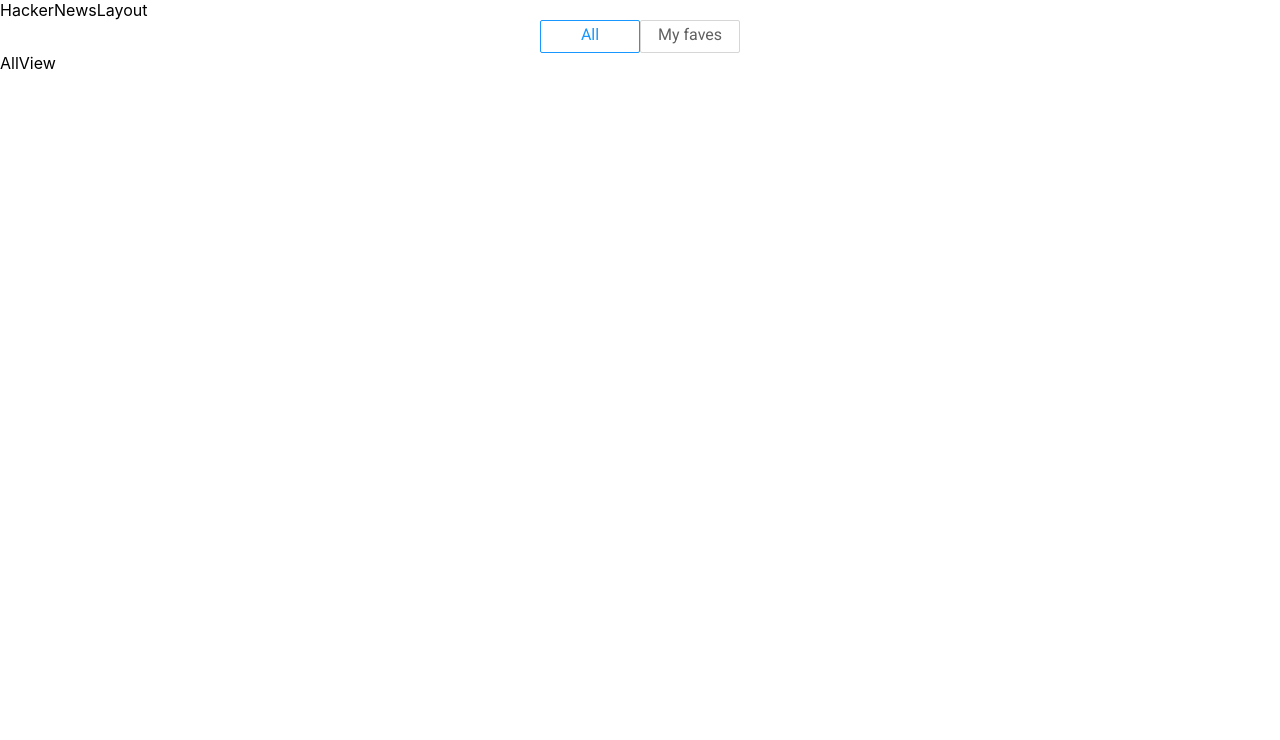
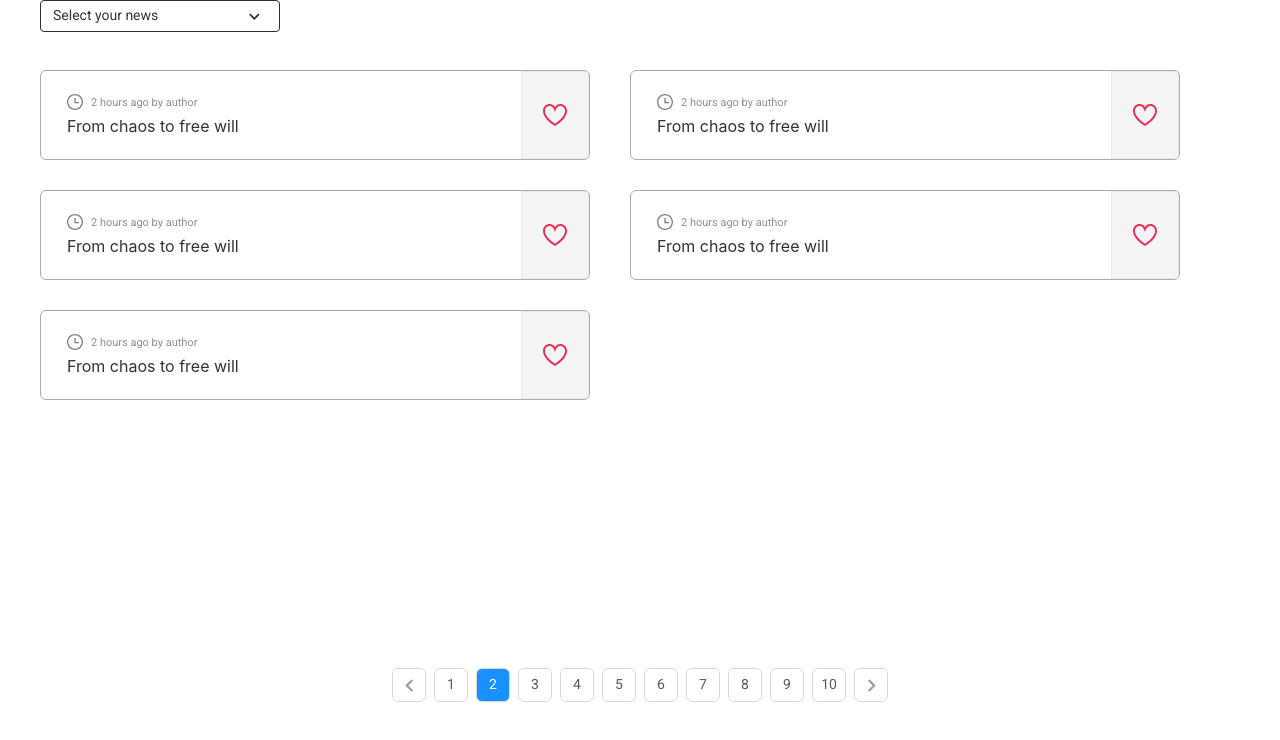
Before and after one commit to dvegap95/reingntest, a React (Vite) app: page / in a window 1280 px wide. Shown: the top 740 px of the page. Built offline with nearby package versions, Linux system fonts and the light colour scheme.

Commit message:
create and style AllView

```diff
--- a/src/App.tsx
+++ b/src/App.tsx
@@ -6,6 +6,7 @@ import TabComponent from "./components/TabComponent";
 import ItemComponent from "./components/ItemComponent";
 import PaginationComponent from "./components/PaginationComponent";
 import HackerNewsLayout from "./layouts/HackerNewsLayout";
+import AllView from "./views/AllView";
 
 function App() {
   // const [selection, setSelection] = useState({ id: 0 });
@@ -13,7 +14,7 @@ function App() {
   // const [fav, setFav] = useState(true);
   // const [page, setPage] = useState(1);
   return (
-    <HackerNewsLayout/>
+    <AllView/>
     // <div style={{ padding: 30 }}>
     //   <TabComponent value={tab} onChange={setTab} />
     //   <SelectComponent
--- a/src/components/ItemComponent.tsx
+++ b/src/components/ItemComponent.tsx
@@ -7,9 +7,10 @@ export default function StyledDropdown(props: {
   favorite?: boolean;
   onFavoriteChanged?: Function;
   onCLick?: React.MouseEventHandler<HTMLDivElement>;
+  style?:Object;
 }) {
   return (
-    <div className={styles.cardContainer} onClick={props.onCLick}>
+    <div className={styles.cardContainer} onClick={props.onCLick} style={props.style}>
       <div className={styles.cardContent}>
         <div className={styles.cardSubtitleContainer}>
           <img src={clockImg} className={styles.cardSubtitleImg}></img>
--- a/src/components/PaginationComponent.tsx
+++ b/src/components/PaginationComponent.tsx
@@ -42,7 +42,7 @@ export default function PaginationComponent(props: {
             props.onPageChanged(Math.min(props.page + 1, props.totalPages));
         }}
       >
-        <MdChevronRight className={styles.paginationControlIcon} />
+        <MdChevronRight className={styles.paginationControlIcon}/>
       </div>
     </div>
   );
--- a/src/components/styles/ItemComponent.module.css
+++ b/src/components/styles/ItemComponent.module.css
@@ -4,6 +4,7 @@
     justify-content: space-between;
     overflow: hidden;
     width: 550px;
+    min-width: 500px;
     height: 90px;
     opacity: 0.8;
     border-radius: 6px;
--- a/src/views/AllView.tsx
+++ b/src/views/AllView.tsx
@@ -1,7 +1,25 @@
-import React from 'react'
-
+import React, { useState } from "react";
+import SelectComponent from "../components/SelectComponent";
+import ItemComponent from "../components/ItemComponent";
+import styles from "./styles/AllView.module.css";
+import PaginationComponent from "../components/PaginationComponent";
 export default function AllView() {
+  const [selection, setSelection] = useState({ id: 0 });
   return (
-    <div>AllView</div>
-  )
+    <div className={styles.globalContainer}>
+      <div className={styles.selectorContainer}>
+        <SelectComponent value={selection} onChange={setSelection} />
+      </div>
+      <div className={styles.itemsContainer}>
+        {new Array(5).fill(1).map((e) => (
+          <div style={{ display: "inline-block" }}>
+            <ItemComponent style={{ margin: "15px 20px" }} />
+          </div>
+        ))}
+      </div>
+      <div className={styles.footer}>
+        <PaginationComponent page={2} totalPages={10} />
+      </div>
+    </div>
+  );
 }
--- /dev/null
+++ b/src/views/styles/AllView.module.css
@@ -0,0 +1,21 @@
+.globalContainer{
+    max-width: 1200px;
+    margin: auto;
+}
+.selectorContainer{
+    display: flex;
+    align-items: flex-start;
+    margin-bottom: 23px;
+}
+.itemsContainer{
+    overflow-y: auto;
+    max-height: 70vh;
+    max-width: 1200px;
+    margin-left: -20px;
+}
+.footer{
+    position: absolute;
+    bottom: 98px;
+    left: 0;
+    width: 100%;
+}
```
